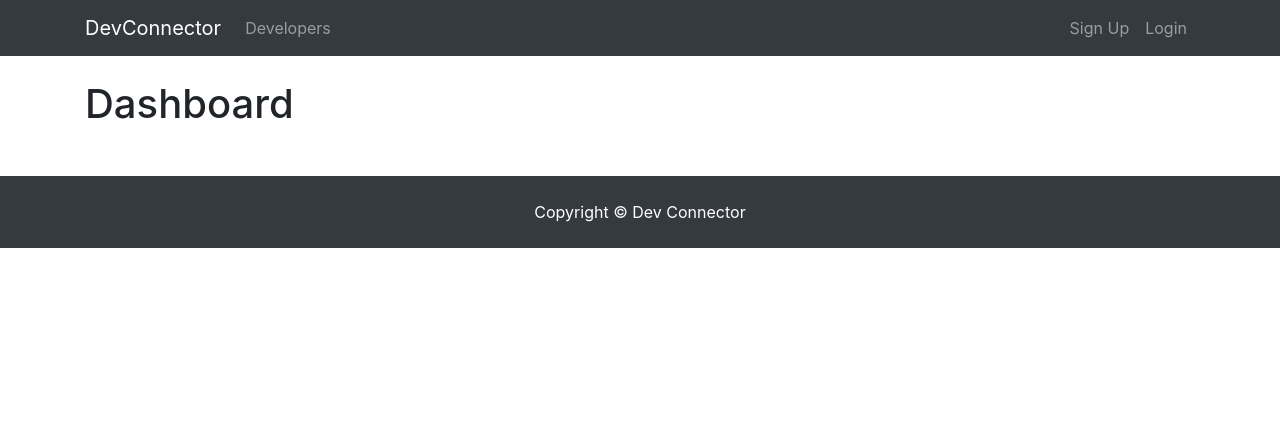
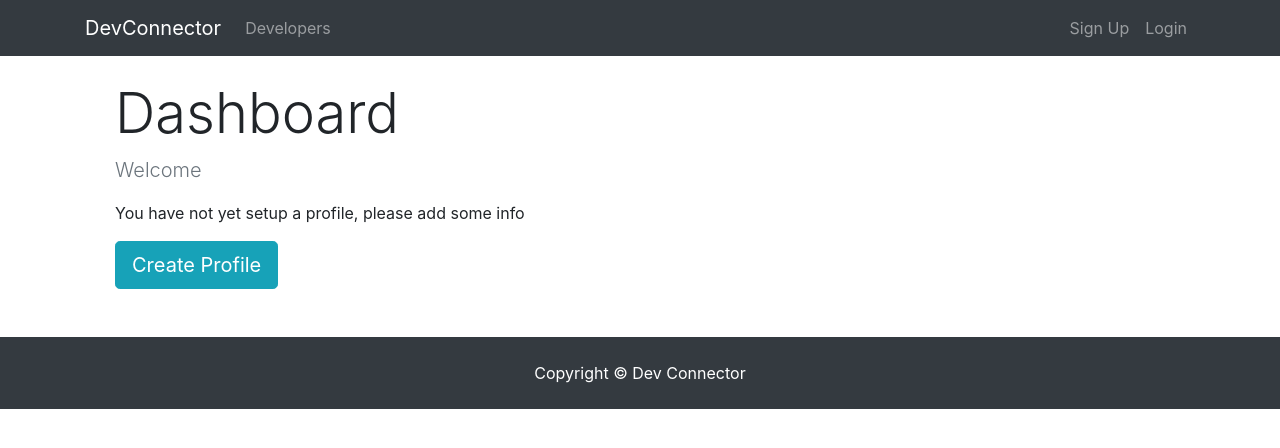
Before and after one commit to sabinbogati1/dev_connector, a React (Create React App) app in the folder client/: page /dashboard in a window 1280 px wide. Shown: the top 448 px of the page. Built offline with nearby package versions, Linux system fonts and the light colour scheme; no server answers.

Commit message:
Spinner component Dashboard..

```diff
--- /dev/null
+++ b/client/src/components/common/Spinner.js
@@ -0,0 +1,14 @@
+import React from 'react'
+import spinner from "./spinner.gif";
+
+export default function Spinner() {
+  return (
+    <div>
+          <img
+            src={spinner}
+              style={{ width: "200px", margin: "auto", display: "block" }}
+              alt="Loading"
+          />
+    </div>
+  )
+}
--- a/client/src/components/dashboard/Dashboard.js
+++ b/client/src/components/dashboard/Dashboard.js
@@ -1,21 +1,63 @@
-import React, { Component } from 'react';
+import React, { Component } from "react";
 import PropTypes from "prop-types";
 import { connect } from "react-redux";
-import { getCurrentProfile} from "../../actions/profileActions";
+import { Link } from "react-router-dom";
+import { getCurrentProfile } from "../../actions/profileActions";
+import Spinner from "../common/Spinner";
 
 class Dashboard extends Component {
-
 	componentDidMount() {
 		this.props.getCurrentProfile();
 	}
 
 	render() {
-    return (
+		const { user } = this.props.auth;
+		const { profile, loading } = this.props.profile;
+
+		let dashboardContent;
+		if (profile === null || loading) {
+			dashboardContent = <Spinner/>
+		} else {
+        //Check if logged in user has profile data
+      if (Object.keys(profile).length > 0) {
+          dashboardContent = <h4>TODO: DISPLAY PROFILE</h4>
+      } else {
+          //User is logged in but has no profile
+        dashboardContent = (
           <div>
-        <h1> Dashboard </h1>
+            <p className="lead text-muted"> Welcome {user.name}</p>
+            <p>You have not yet setup a profile, please add some info</p>
+            <Link to="/create-profile" className="btn btn-lg btn-info">
+              Create Profile
+            </Link>
           </div>
         )
         }
+
 		}
 
-export default connect(null, {getCurrentProfile}) (Dashboard);
+		return (
+			<div className="dashboard">
+				<div className="container">
+ 						<div className="col-md-12">
+							<h1 className="display-4">Dashboard</h1>
+							{dashboardContent}
+						</div>
+					</div>
+				</div>
+		);
+	}
+}
+
+Dashboard.protoType = {
+	getCurrentProfile: PropTypes.func.isRequired,
+	auth: PropTypes.object.isRequired,
+	profile: PropTypes.object.isRequired
+};
+
+const mapStateToProps = (state) => ({
+	profile: state.profile,
+	auth: state.auth
+});
+
+export default connect(mapStateToProps, { getCurrentProfile })(Dashboard);
```
Also changed, not shown: client/src/components/common/spinner.gif (added). Lines whose indentation alone changed are shown as unchanged.
